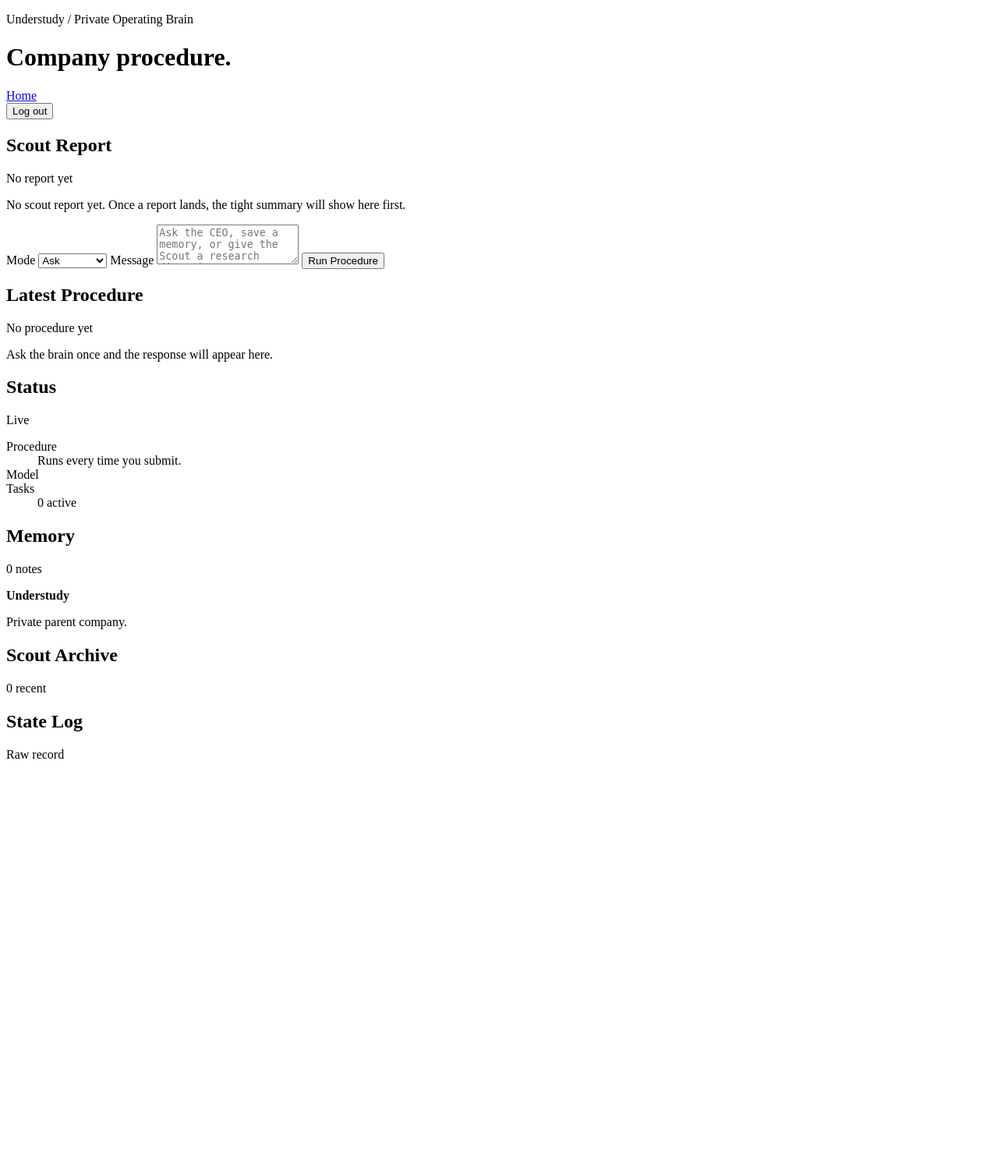
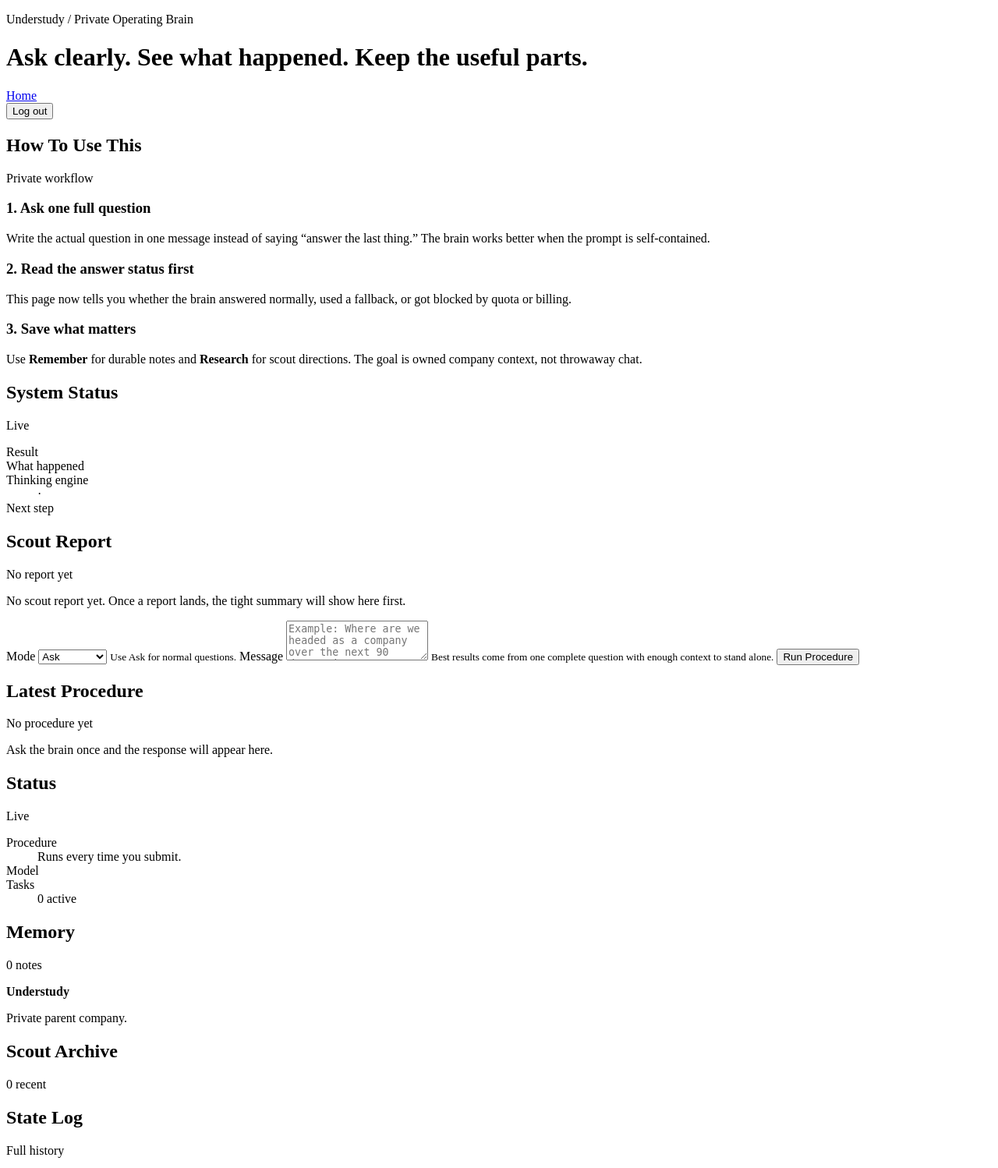
Before and after one commit to sl853/first-repository, a Node server app: template views/brain.ejs in a window 1280 px wide. Shown: the whole page at 78% size. Before the commit the page ends 973 px from the top, so only its background shows below. Run offline with Node 20, Linux system fonts and the light colour scheme; the template is opened without the code that fills it, so the values that code supplies are empty.

Commit message:
Clarify brain workflow and status UI

```diff
--- a/server.js
+++ b/server.js
@@ -169,10 +169,11 @@
   res.redirect('/brain/login');
 });
 
-app.get('/brain', requirePrivateAuth, (_req, res) => {
+app.get('/brain', requirePrivateAuth, (req, res) => {
   res.render('brain', {
     ...buildLandingContext(),
     ...buildBrainContext(),
+    sent: req.query.sent === '1',
   });
 });
 
--- a/views/brain.ejs
+++ b/views/brain.ejs
@@ -12,16 +12,64 @@
     <header class="brain-topbar">
       <div>
         <p class="brain-kicker">Understudy / Private Operating Brain</p>
-        <h1>Company procedure.</h1>
+        <h1>Ask clearly. See what happened. Keep the useful parts.</h1>
       </div>
       <div class="brain-topbar-meta">
-        <span><%= modelStatus.active %></span>
+        <span class="brain-status-pill brain-status-pill-<%= procedureStatus.tone %>"><%= procedureStatus.label %></span>
         <a href="/">Home</a>
         <form action="/brain/logout" method="post">
           <button type="submit">Log out</button>
         </form>
       </div>
     </header>
+
+    <section class="brain-intro-grid">
+      <article class="brain-panel brain-guide">
+        <div class="brain-panel-header">
+          <h2>How To Use This</h2>
+          <span>Private workflow</span>
+        </div>
+        <div class="brain-guide-steps">
+          <section>
+            <h3>1. Ask one full question</h3>
+            <p>Write the actual question in one message instead of saying “answer the last thing.” The brain works better when the prompt is self-contained.</p>
+          </section>
+          <section>
+            <h3>2. Read the answer status first</h3>
+            <p>This page now tells you whether the brain answered normally, used a fallback, or got blocked by quota or billing.</p>
+          </section>
+          <section>
+            <h3>3. Save what matters</h3>
+            <p>Use <strong>Remember</strong> for durable notes and <strong>Research</strong> for scout directions. The goal is owned company context, not throwaway chat.</p>
+          </section>
+        </div>
+      </article>
+
+      <aside class="brain-panel brain-system">
+        <div class="brain-panel-header">
+          <h2>System Status</h2>
+          <span>Live</span>
+        </div>
+        <dl class="brain-status-list">
+          <div>
+            <dt>Result</dt>
+            <dd><strong><%= procedureStatus.label %></strong></dd>
+          </div>
+          <div>
+            <dt>What happened</dt>
+            <dd><%= procedureStatus.detail %></dd>
+          </div>
+          <div>
+            <dt>Thinking engine</dt>
+            <dd><%= modelStatus.active %> · <%= modelStatus.detail %></dd>
+          </div>
+          <div>
+            <dt>Next step</dt>
+            <dd><%= procedureStatus.nextStep %></dd>
+          </div>
+        </dl>
+      </aside>
+    </section>
 
     <section class="brain-scout-lead">
       <article class="brain-panel brain-scout-hero">
@@ -52,6 +100,9 @@
 
     <section class="brain-command">
       <form class="brain-form" action="/brain/message" method="post">
+        <% if (sent) { %>
+          <p class="brain-form-notice">Message saved and procedure run. Check the status panel first, then read the latest procedure below.</p>
+        <% } %>
         <label>
           <span>Mode</span>
           <select name="type">
@@ -59,10 +110,12 @@
             <option value="memory">Remember</option>
             <option value="research">Research</option>
           </select>
+          <small>Use Ask for normal questions.</small>
         </label>
         <label class="brain-form-message">
           <span>Message</span>
-          <textarea name="message" rows="3" placeholder="Ask the CEO, save a memory, or give the Scout a research direction." required></textarea>
+          <textarea name="message" rows="3" placeholder="Example: Where are we headed as a company over the next 90 days? Give me one direction, one risk, and one next action." required></textarea>
+          <small>Best results come from one complete question with enough context to stand alone.</small>
         </label>
         <button type="submit">Run Procedure</button>
       </form>
@@ -75,6 +128,10 @@
           <span><%= latestProcedure ? latestProcedure.file : 'No procedure yet' %></span>
         </div>
         <% if (latestProcedure) { %>
+          <div class="brain-procedure-meta">
+            <span class="brain-status-pill brain-status-pill-<%= procedureStatus.tone %>"><%= procedureStatus.label %></span>
+            <span>Mode: <%= latestProcedure.data.mode || 'unknown' %></span>
+          </div>
           <p class="brain-question"><%= latestProcedure.data.question || 'Untitled procedure' %></p>
           <div class="brain-answer-grid">
             <section>
@@ -165,7 +222,7 @@
       <article class="brain-panel">
         <div class="brain-panel-header">
           <h2>State Log</h2>
-          <span>Raw record</span>
+          <span>Full history</span>
         </div>
         <pre class="brain-state"><%= scrollingState %></pre>
       </article>
```
Also changed, not shown: public/css/brain.css (+94 -0 lines), lib/brain-context.js.
